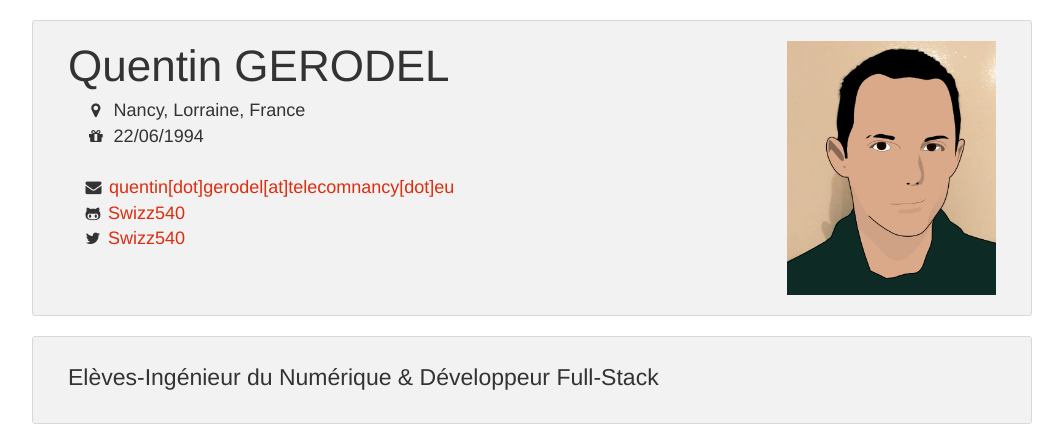
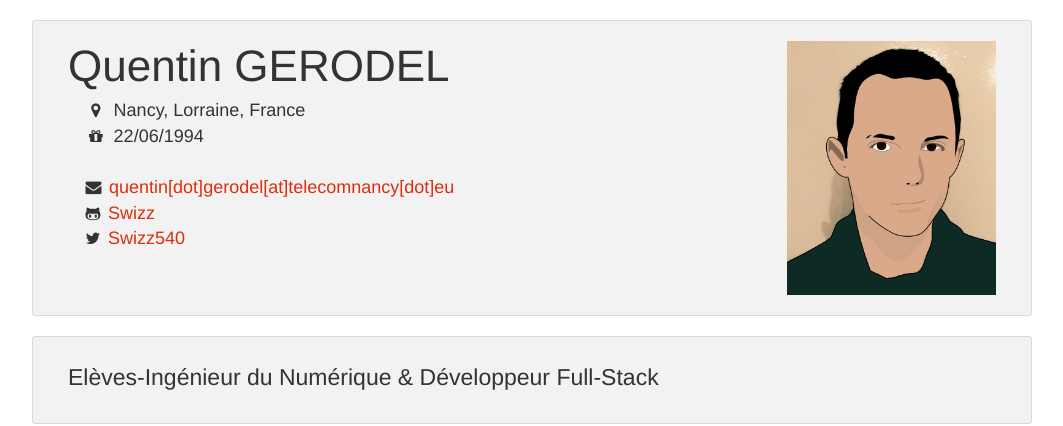
Before and after one commit to Swizz/swizz.github.io, a Jekyll site: the page built from index.html, in a window 1280 px wide and 900 px high. Shown: the top 426 px of the window, without its empty margins (108-1171 px from the left). Built offline with Jekyll 4.4.1, drawn with Linux system fonts in a browser that asks for light colours.

Commit message:
Username was changed

```diff
--- a/_data/profile.yml
+++ b/_data/profile.yml
@@ -16,6 +16,6 @@ picture: /img/profile_pic.jpg
 email: quentin.gerodel@telecomnancy.eu
 email-slug: quentin[dot]gerodel[at]telecomnancy[dot]eu
 
-github: Swizz540
+github: Swizz
 
 twitter: Swizz540
```
